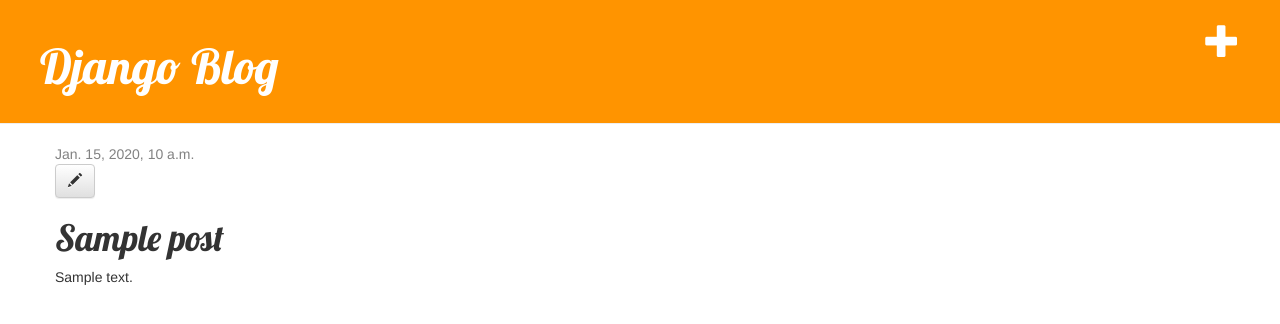
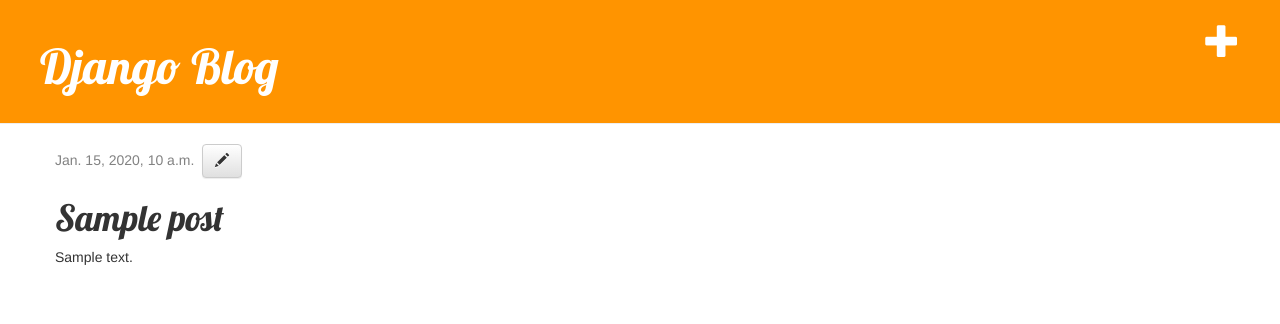
Before and after one commit to abhra-banerjee/my-first-blog, a Django app: page /post/1/ in a window 1280 px wide. Shown: the top 324 px of the page. Run offline with Django 3.2, Linux system fonts and the light colour scheme; a user stored in the database is signed in; tables that the repository leaves empty hold one stand-in row (values such as "Sample post"); some libraries are stand-ins or nearby versions.

Commit message:
Changing the edit button HTML on post detail.

```diff
--- a/blog/templates/blog/post_detail.html
+++ b/blog/templates/blog/post_detail.html
@@ -3,10 +3,11 @@
 {% block content %}
   <div class="post">
     {% if post.published_date %}
-      <div class="date">{{ post.published_date }}</div>
-    {% endif %}
-    {% if user.is_authenticated %}
-    <a href="{% url 'post_edit' pk=post.pk %}" class="btn btn-default"><span class="glyphicon glyphicon-pencil"></span></a>
+      <p class="date">{{ post.published_date }}&nbsp;
+      {% if user.is_authenticated %}
+      <a href="{% url 'post_edit' pk=post.pk %}" class="btn btn-default"><span class="glyphicon glyphicon-pencil"></span></a>
+      {% endif %}
+      </p>
     {% endif %}
     <h1>{{ post.title }}</h1>
     <p>{{ post.text|linebreaksbr }}</p>
```
